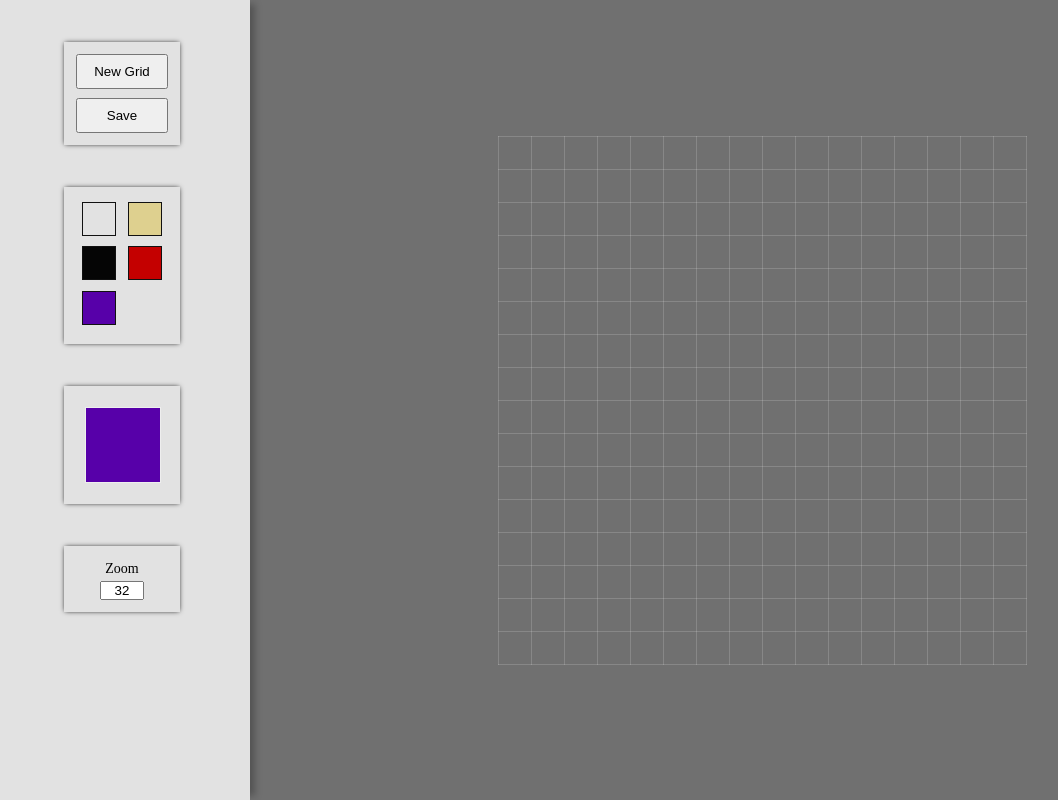
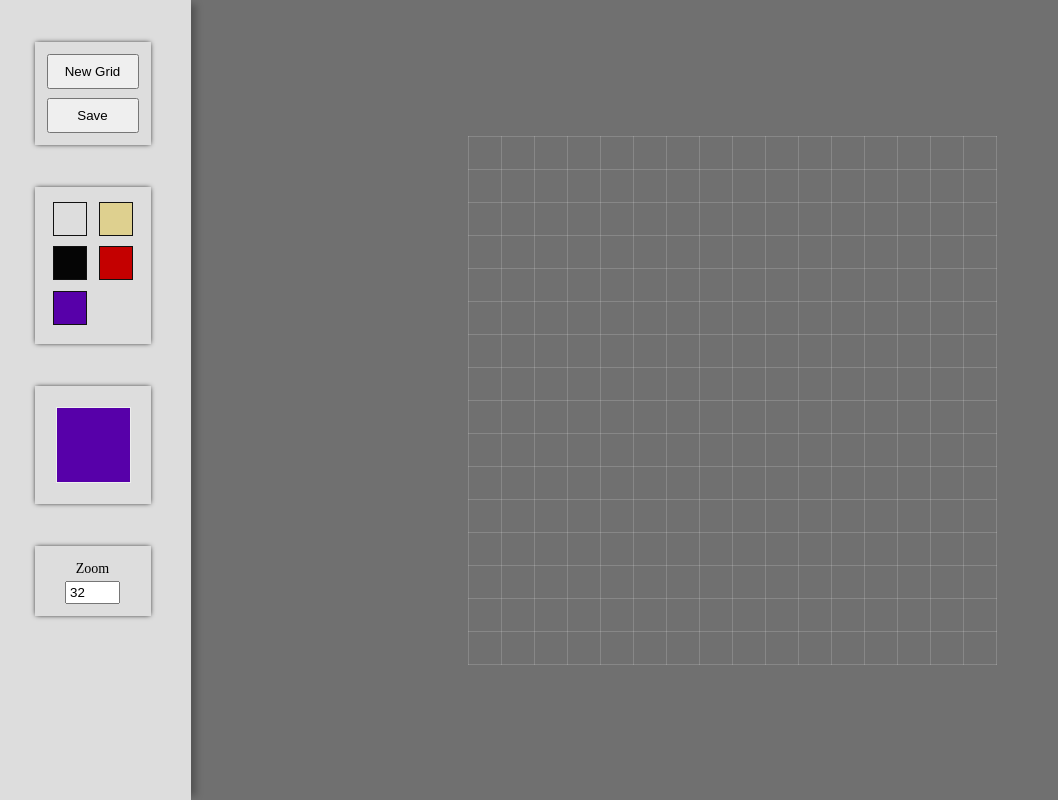
Before and after one commit to scotthorn/tile-map-editor, a plain HTML site: page index.html in a window 1280 px wide. Shown: the whole page, without its empty margins (6-1064 px from the left). Drawn offline with Linux system fonts and the light colour scheme.

Commit message:
A few minor code improvements.

```diff
--- a/index.html
+++ b/index.html
@@ -29,7 +29,7 @@
 			</div>
 			<div id="zoom" class="tools-group">
 				<label for="zoom-text">Zoom</label>
-				<input type="text" id="zoom-text" value="32">
+				<input type="number" id="zoom-text" value="32">
 			</div>
 		</div>
 
--- a/script.js
+++ b/script.js
@@ -1,4 +1,4 @@
-var canvas, tiles, gridSize, columns, rows, scene, activeTile, activeTileImg;
+var canvas, tiles, gridSize, columns, rows, scene, activeTile, activeTileImg, zoomText;
 var painting = false;
 
 $(document).ready(function(){
@@ -10,6 +10,7 @@ $(document).ready(function(){
 	rows = gridSize.children('[name="rows"]');
 	scene = $('#scene');
 	activeTileImg = $('#active-tile img');
+	zoomText = $('#zoom-text');
 
 	// Put the tiles in the tools
 	$.each(tileNames, function(i, name){
@@ -53,8 +54,8 @@ $(document).ready(function(){
 			}
 		});
 	});
-	$('#zoom-text').change(function(){
-		var val = $('#zoom-text').val();
+	zoomText.change(function(){
+		var val = zoomText.val();
 		$('#js-style').html('.grid img { width: ' + val + 'px; height: ' + val + 'px; }')
 	});
 
--- a/style.css
+++ b/style.css
@@ -43,10 +43,10 @@ body,
     right: 0;
     left: 0;
     height: 100%;
-    width: 80%;
+    width: 100%;
     overflow: scroll;
-    padding: 42px 0;
-    margin-left: 20%;
+    padding: 42px 0 42px 197px;
+    margin-left: 0%;
     -moz-box-sizing: border-box;
     box-sizing: border-box;
     cursor: default;
@@ -60,12 +60,13 @@ body,
 }
 #tools {
     position: fixed;
-    width: 20%;
+    width: 197px;
     height: 100%;
     left: 0;
     top: 0;
-    background: rgba(255,255,255,0.8);
+    background: #ddd;
     box-shadow: 9px 0px 7px -4px rgba(0,0,0,0.26);
+    z-index: 10;
 }
 .tools-group {
     margin: 42px auto;
@@ -130,10 +131,10 @@ body,
     text-align: center;
 }
 #zoom-text {
-    width: 3em;
-    text-align: center;
+    width: 3.6em;
     display: block;
     margin: auto;
+    padding: 2px 0 2px 3px
 }
 #file button {
     display: block;
```
